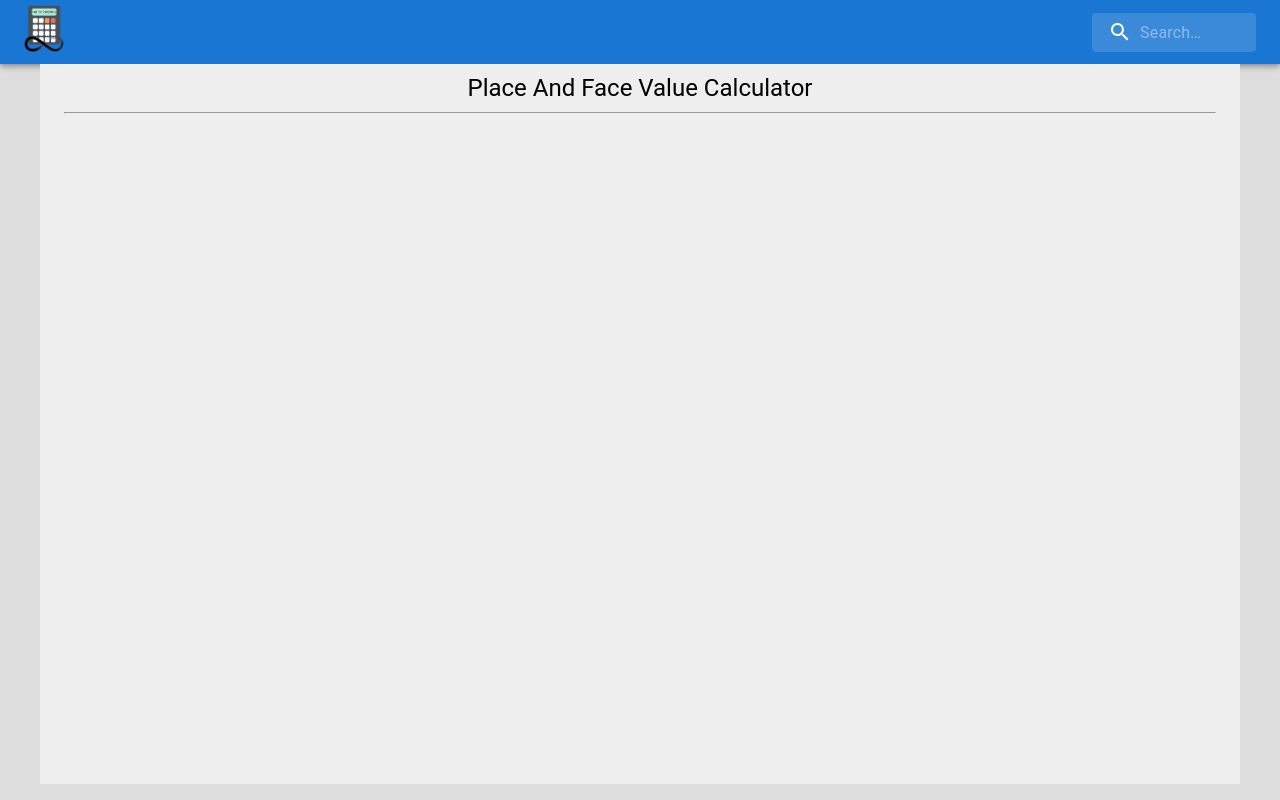
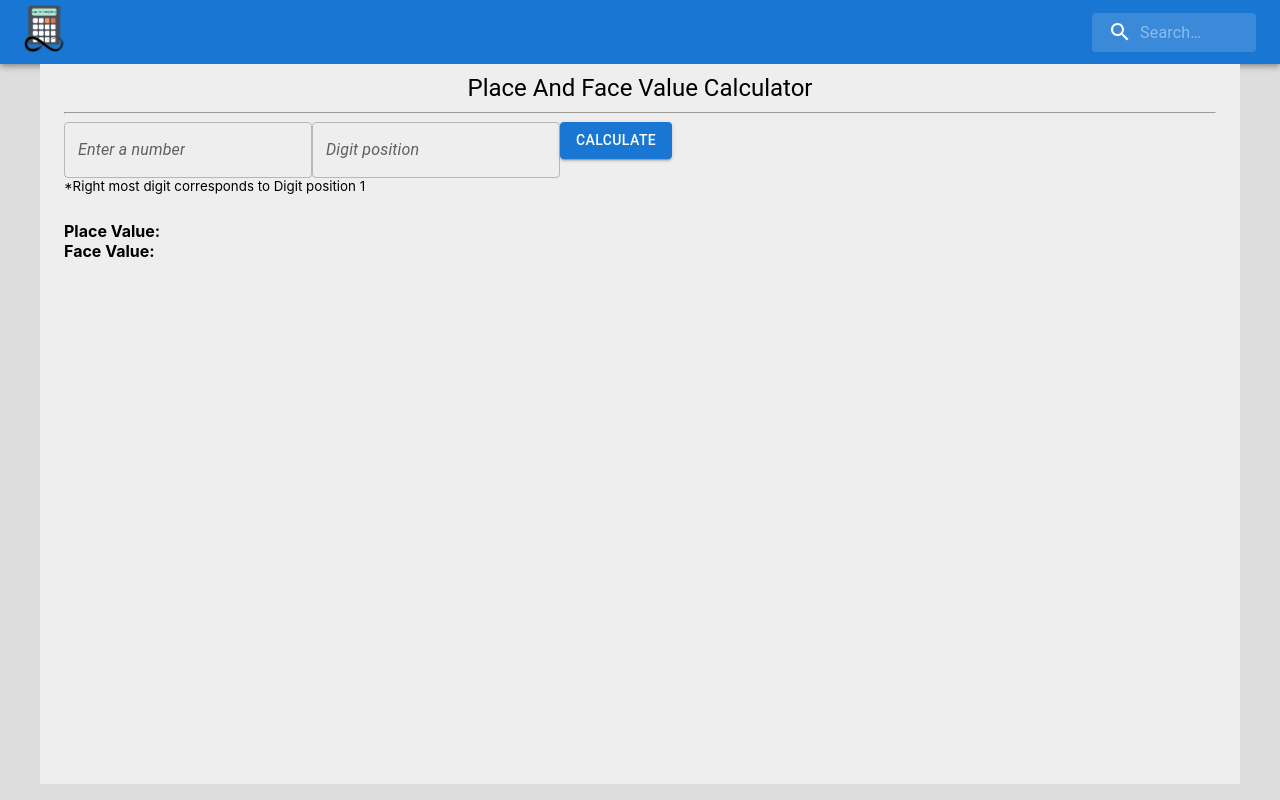
Before and after one commit to SarthakKeshari/calc_for_everything, a React (Create React App) app in the folder calculators/: page /placeandfacevaluecalc in a window 1280 px wide. Built offline with nearby package versions, Linux system fonts and the light colour scheme.

Commit message:
created a calculator to find Place and Face Value of digit

```diff
--- a/calculators/src/mathematical/placeAndFaceValueCalc/MainPlaceAndFaceValueCalc.js
+++ b/calculators/src/mathematical/placeAndFaceValueCalc/MainPlaceAndFaceValueCalc.js
@@ -1,12 +1,67 @@
-import React from 'react';
-import { Container, Typography } from '@mui/material';
+import React, { useState } from 'react';
+import { Container, Typography, Button, TextField } from '@mui/material';
 
-function MainPlaceAndFaceValueCalc(){
-    return(
-        <Container maxWidth="lg" sx={{ bgcolor: '#eeeeee', minHeight: '90vh', paddingY:"10" }}>
-            <Typography pt={1} variant='h5' sx = {{textAlign: "center"}}>Place And Face Value Calculator</Typography>
-            <hr/>
-            <br/>
+function MainPlaceAndFaceValueCalc() {
+    const [number, setNumber] = useState('');
+    const [digitPosition, setDigitPosition] = useState('');
+    const [placeValue, setPlaceValue] = useState('');
+    const [faceValue, setFaceValue] = useState('');
+
+    const calculateValues = () => {
+        const num = parseInt(number, 10);
+        const position = parseInt(digitPosition, 10);
+
+        if (!isNaN(num) && !isNaN(position)) {
+            const digitString = num.toString();
+            const digitIndex = digitString.length - position;
+
+            if (digitIndex >= 0 && digitIndex < digitString.length) {
+                const digit = parseInt(digitString.charAt(digitIndex), 10);
+                setPlaceValue(digit * Math.pow(10, position - 1));
+                setFaceValue(digit);
+            } else {
+                setPlaceValue('Invalid digit position');
+                setFaceValue('Invalid digit position');
+            }
+        } else {
+            setPlaceValue('Invalid input');
+            setFaceValue('Invalid input');
+        }
+    };
+    return (
+        <Container maxWidth="lg" sx={{ bgcolor: '#eeeeee', minHeight: '90vh', paddingY: "10" }}>
+            <Typography pt={1} variant='h5' sx={{ textAlign: "center" }}>Place And Face Value Calculator</Typography>
+            <hr />
+            <div>
+                <TextField
+                    label="Enter a number"
+                    variant="outlined"
+                    value={number}
+                    onChange={(e) => setNumber(e.target.value)}
+                />
+                <TextField
+                    label="Digit position"
+                    variant="outlined"
+                    value={digitPosition}
+                    onChange={(e) => setDigitPosition(e.target.value)}
+                />
+                <Button variant="contained" color="primary" onClick={calculateValues}>
+                    Calculate
+                </Button>
+                <div>
+                <sup>
+                    *Right most digit corresponds to Digit position 1
+                </sup>
+                </div>
+
+                <div style={{ marginTop: '20px' }}>
+                    <strong>Place Value:</strong> {placeValue}
+                </div>
+                <div>
+                    <strong>Face Value:</strong> {faceValue}
+                </div>
+            </div>
+            <br />
         </Container>
     )
 }
```
